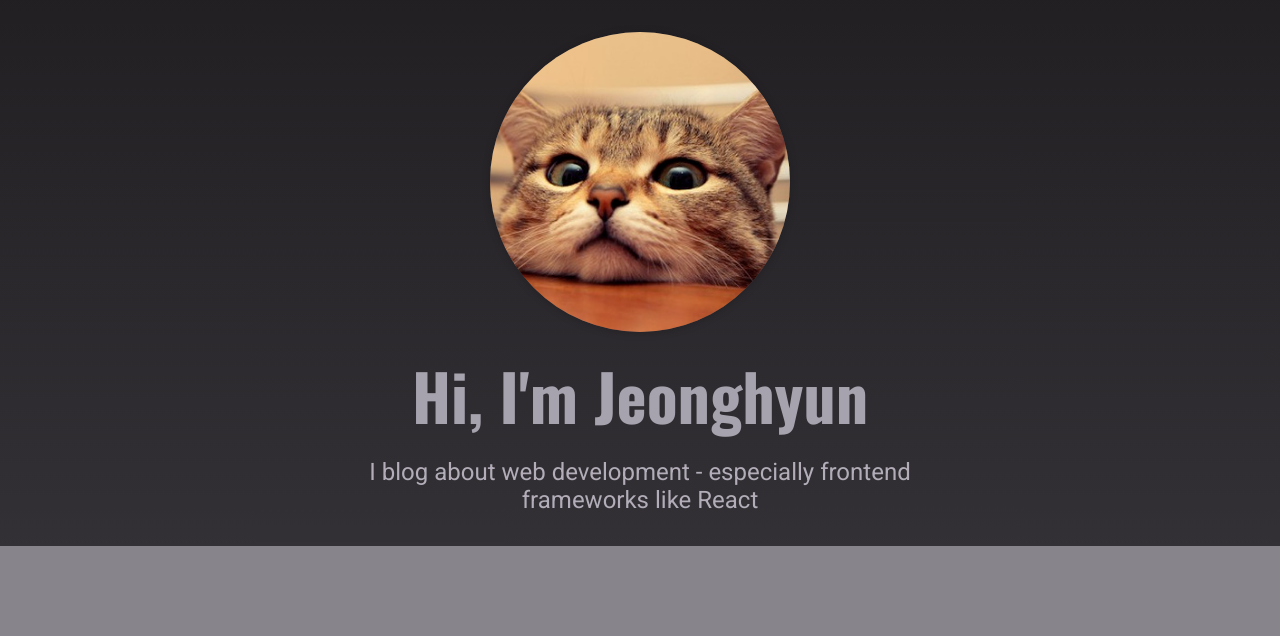
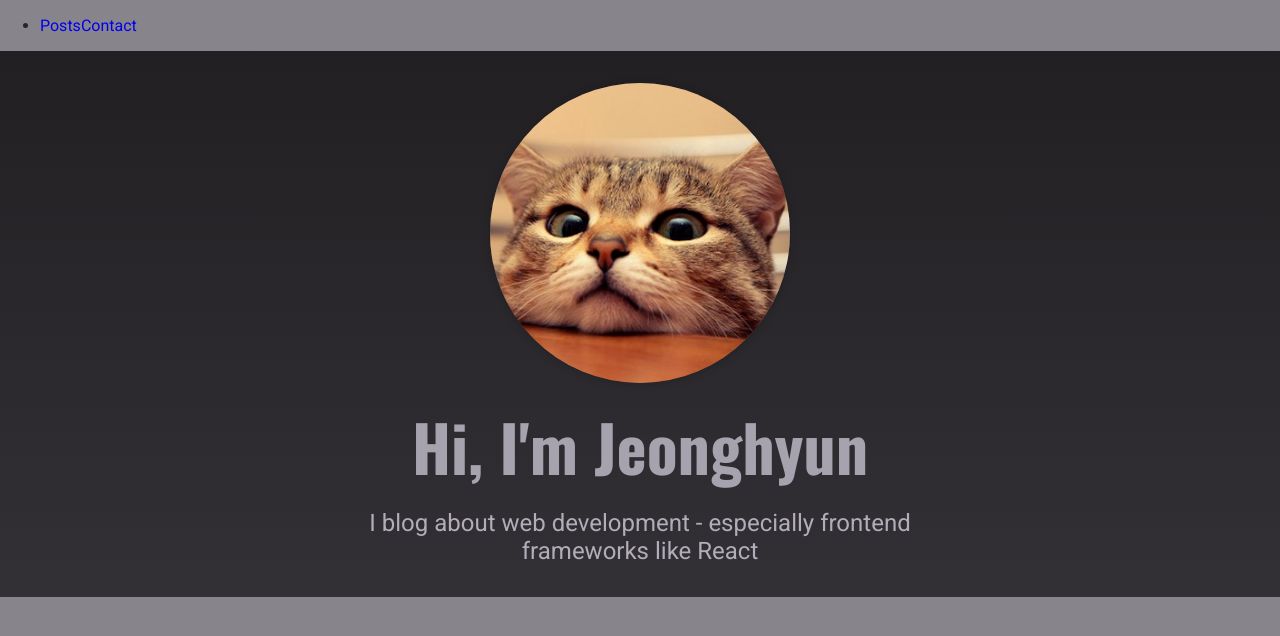
Before and after one commit to yoojh9/nextjs-udemy-course, a Next.js app: page / in a window 1280 px wide. Shown: the top 636 px of the page. Built offline with nearby package versions, Linux system fonts and the light colour scheme.

Commit message:
레이아웃 네비게이션 추가하기

```diff
--- /dev/null
+++ b/components/layout/layout.js
@@ -0,0 +1,12 @@
+import MainNavigation from "./main-navigation";
+
+const Layout = (props) => {
+  return (
+    <>
+      <MainNavigation />
+      <main>{props.children}</main>
+    </>
+  );
+};
+
+export default Layout;
--- /dev/null
+++ b/components/layout/logo.js
@@ -0,0 +1,5 @@
+const Logo = () => {
+  return <></>;
+};
+
+export default Logo;
--- /dev/null
+++ b/components/layout/main-navigation.js
@@ -0,0 +1,22 @@
+import Link from "next/link";
+import Logo from "./logo";
+
+const MainNavigation = () => {
+  return (
+    <header>
+      <Link href="/">
+        <Logo />
+      </Link>
+      <nav>
+        <ul>
+          <li>
+            <Link href="/posts">Posts</Link>
+            <Link href="/contact">Contact</Link>
+          </li>
+        </ul>
+      </nav>
+    </header>
+  );
+};
+
+export default MainNavigation;
--- a/pages/_app.js
+++ b/pages/_app.js
@@ -1,7 +1,12 @@
-import '../styles/globals.css'
+import Layout from "../components/layout/layout";
+import "../styles/globals.css";
 
 function MyApp({ Component, pageProps }) {
-  return <Component {...pageProps} />
+  return (
+    <Layout>
+      <Component {...pageProps} />
+    </Layout>
+  );
 }
 
-export default MyApp
+export default MyApp;
```
